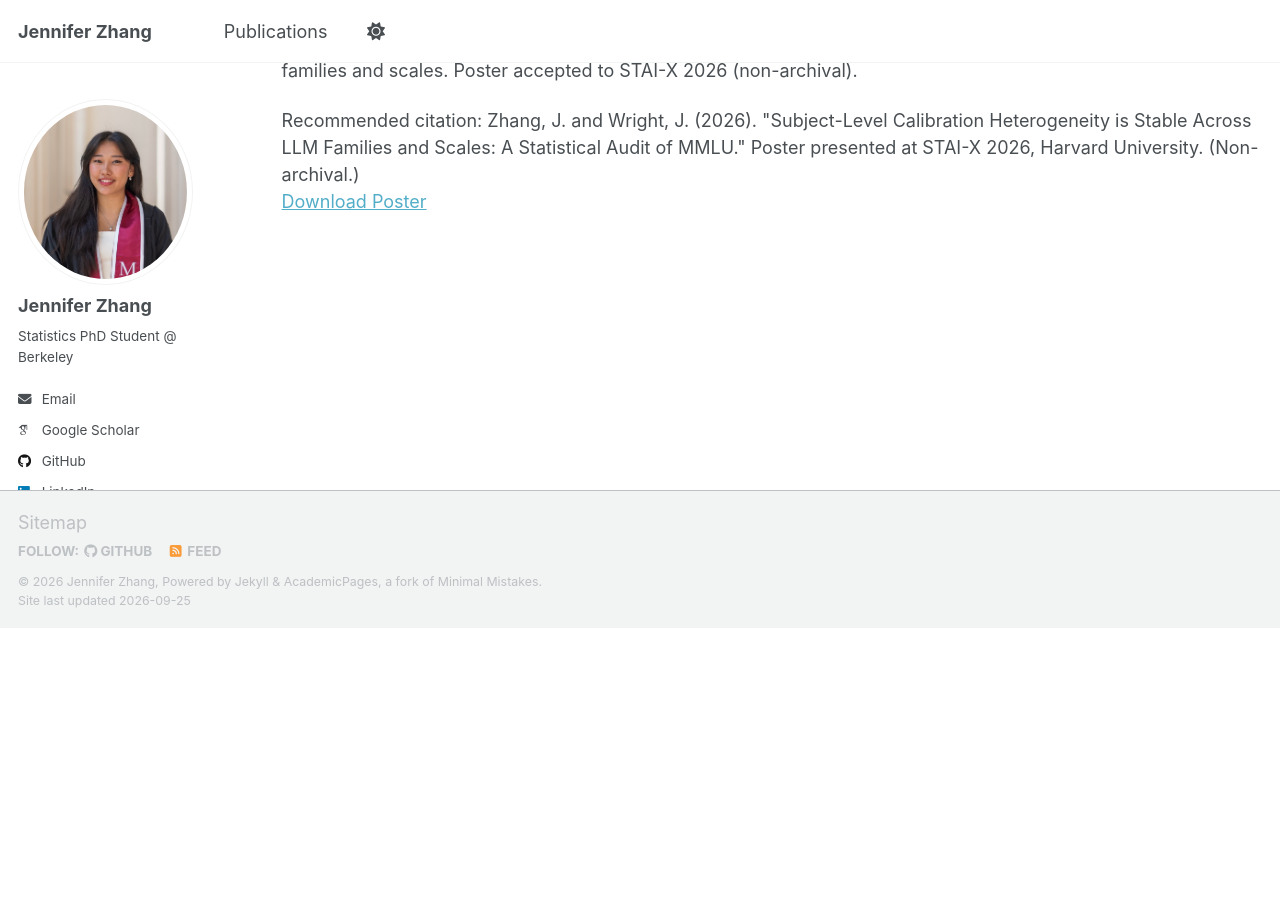
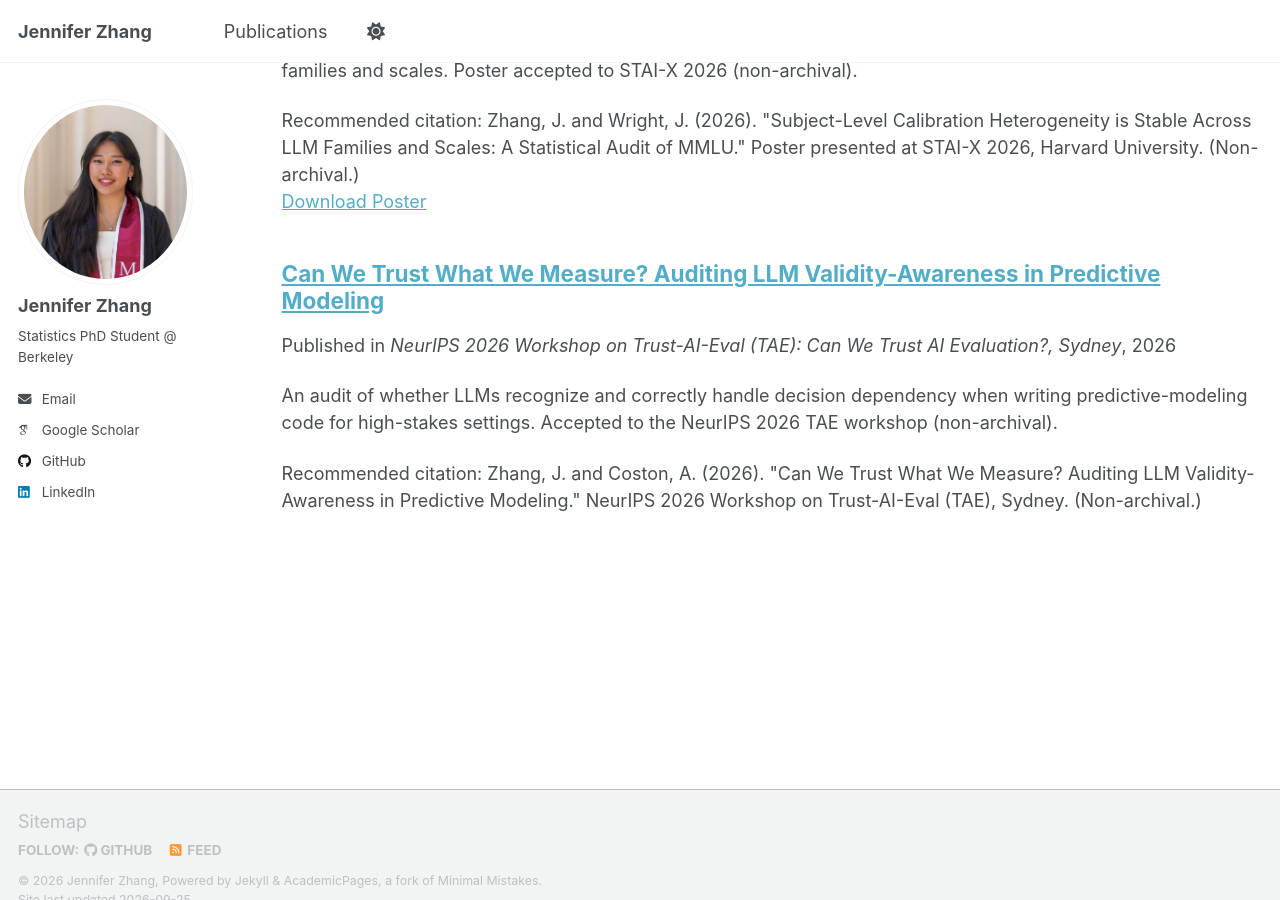
Before and after one commit to jenjzhang/jenjzhang.github.io, a Jekyll site: the page built from _pages/collection-archive.html, in a window 1280 px wide and 900 px high, scrolled down 668 px. Built offline with Jekyll 4.4.1, drawn with Linux system fonts in a browser that asks for light colours; some web fonts are replaced; a script that is not in the unit is left out; before the commit the page ends 1297 px from its top, so only the background shows below that.

Commit message:
Add NeurIPS 2026 TAE workshop paper to publications
Co-Authored-By: Claude Opus 5.5 <noreply@anthropic.com>

```diff
--- a/_config.yml
+++ b/_config.yml
@@ -86,6 +86,8 @@ publication_category:
     title: 'Journal Articles'
   conferences:
     title: 'Conference Papers'
+  workshops:
+    title: 'Workshop Papers (Non-Archival)'
   posters:
     title: 'Posters (Non-Archival)'
 
--- /dev/null
+++ b/_publications/2026-12-11-tae-validity-awareness.md
@@ -0,0 +1,12 @@
+---
+title: "Can We Trust What We Measure? Auditing LLM Validity-Awareness in Predictive Modeling"
+collection: publications
+category: workshops
+permalink: /publication/2026-12-11-tae-validity-awareness
+excerpt: 'An audit of whether LLMs recognize and correctly handle decision dependency when writing predictive-modeling code for high-stakes settings. Accepted to the NeurIPS 2026 TAE workshop (non-archival).'
+date: 2026-12-11
+venue: 'NeurIPS 2026 Workshop on Trust-AI-Eval (TAE): Can We Trust AI Evaluation?, Sydney'
+citation: 'Zhang, J. and Coston, A. (2026). "Can We Trust What We Measure? Auditing LLM Validity-Awareness in Predictive Modeling." NeurIPS 2026 Workshop on Trust-AI-Eval (TAE), Sydney. (Non-archival.)'
+---
+
+Accepted to the NeurIPS 2026 Workshop on Trust-AI-Eval (TAE): Can We Trust AI Evaluation?, Sydney, December 2026. Non-archival.
```
